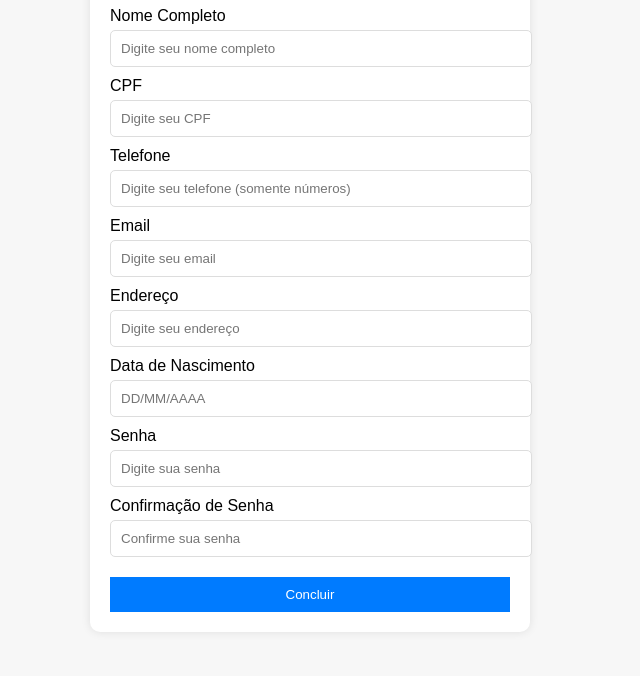
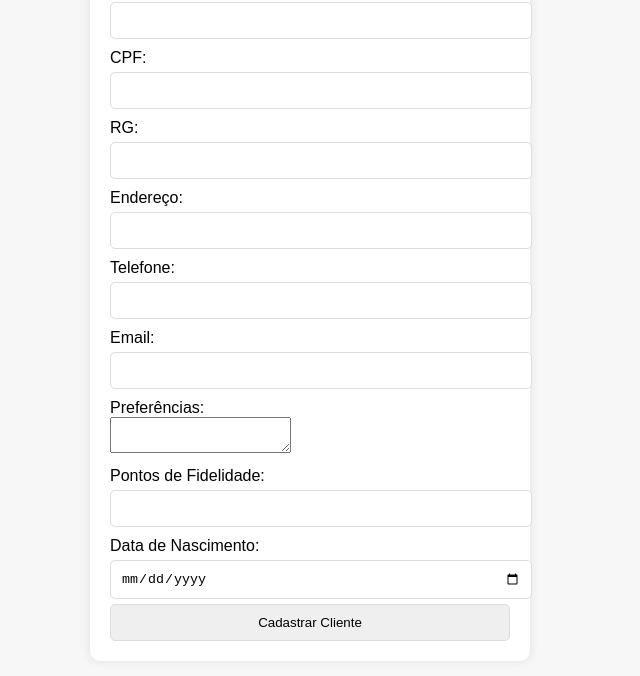
Before and after one commit to loramazer/html-css-js, a website: page Hotel/public/index.html in a window 1280 px wide. Shown: the part 124-800 px from the top of the page, without its empty margins (330-970 px from the left). Drawn offline with Linux system fonts and the light colour scheme; files whose address does not match are found by name.

Commit message:
hotel erro

```diff
--- a/Hotel/public/index.html
+++ b/Hotel/public/index.html
@@ -17,33 +17,36 @@
 <body>
     <div class="container">
         <h2>Cadastro</h2>
-        <form>
-            <label for="nome">Nome Completo</label>
-            <input type="text" id="nome" placeholder="Digite seu nome completo" required>
+       <form id="cadastroCliente" action="/cadastrarCliente" method="POST">
+    <label for="nome">Nome:</label>
+    <input type="text" id="nome" name="nome" required><br>
 
-            <label for="cpf">CPF</label>
-            <input type="text" id="cpf" placeholder="Digite seu CPF" maxlength="11" required>
+    <label for="cpf">CPF:</label>
+    <input type="text" id="cpf" name="cpf" required><br>
 
-            <label for="telefone">Telefone</label>
-            <input type="text" id="telefone" placeholder="Digite seu telefone (somente números)" maxlength="11" required>
+        <label for="rg">RG:</label>
+        <input type="text" id="rg" name="rg"><br>
 
-            <label for="email">Email</label>
-            <input type="email" id="email" placeholder="Digite seu email" required>
+        <label for="endereco">Endereço:</label>
+        <input type="text" id="endereco" name="endereco"><br>
 
-            <label for="endereco">Endereço</label>
-            <input type="text" id="endereco" placeholder="Digite seu endereço" required>
+        <label for="telefone">Telefone:</label>
+        <input type="text" id="telefone" name="telefone"><br>
 
-            <label for="dataNascimento">Data de Nascimento</label>
-            <input type="text" id="dataNascimento" placeholder="DD/MM/AAAA" required>
+        <label for="email">Email:</label>
+        <input type="email" id="email" name="email"><br>
 
-            <label for="senha">Senha</label>
-            <input type="password" id="senha" placeholder="Digite sua senha" required>
+        <label for="preferencias">Preferências:</label>
+        <textarea id="preferencias" name="preferencias"></textarea><br>
 
-            <label for="confirmaSenha">Confirmação de Senha</label>
-            <input type="password" id="confirmaSenha" placeholder="Confirme sua senha" required>
+        <label for="pontos_fidelidade">Pontos de Fidelidade:</label>
+        <input type="number" id="pontos_fidelidade" name="pontos_fidelidade"><br>
 
-            <button type="submit">Concluir</button>
-        </form>
+        <label for="data_nascimento">Data de Nascimento:</label>
+    <input type="date" id="data_nascimento" name="data_nascimento" required><br>
+
+    <input type="submit" value="Cadastrar Cliente">
+</form>
     </div>
     <script src="script.js"></script>
 </body>
--- a/Hotel/server.js
+++ b/Hotel/server.js
@@ -15,9 +15,9 @@ const pool = mysql.createPool({
     queueLimit: 0
 });
 
-// Middleware
-app.use(bodyParser.json());
-app.use(express.static('public'));
+app.use(express.urlencoded({ extended: true }));
+app.use(express.json());
+
 
 // Rota para cadastrar cliente
 app.post('/cadastrarCliente', (req, res) => {
```
Also changed, not shown: Hotel/public/cadastro.html (indentation only).
